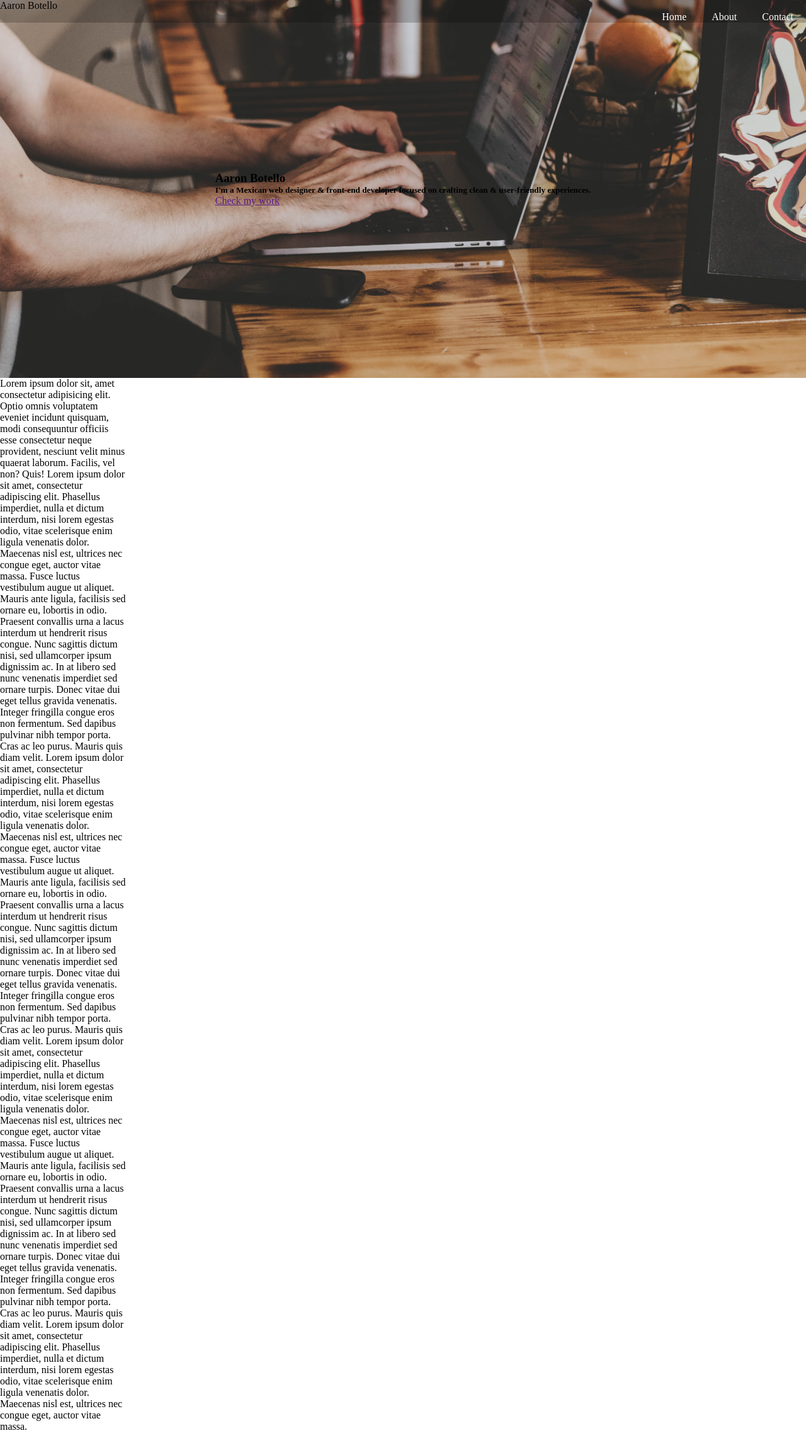
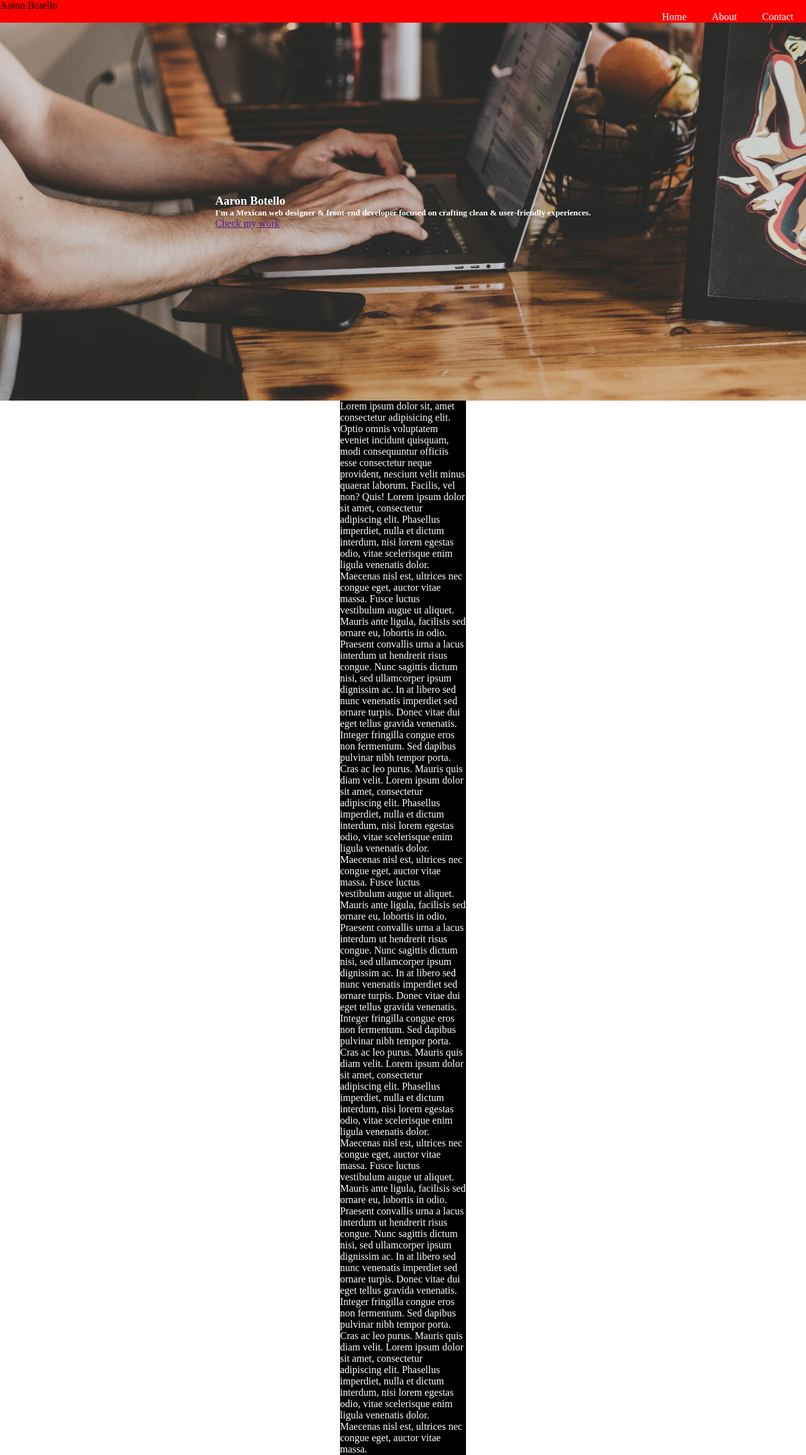
Before and after one commit to Aaron033/porfolio, a PHP site: page /html/index.html in a window 1280 px wide. Shown: the whole page at 63% size. Before the commit the page ends 2270 px from the top, so only its background shows below. Run offline with PHP 8.4, Linux system fonts and the light colour scheme.

Commit message:
code fixed

```diff
--- a/css/style.css
+++ b/css/style.css
@@ -5,7 +5,8 @@ html, * ,body{
 }
 
 nav {
-    background:rgba(0,0,0,0.2);
+    background-color: red;
+    /* background:rgba(0,0,0,0.2); */
     position: sticky;
     top: 0;
 }
@@ -27,6 +28,7 @@ nav ul li {
      color: #fff;
  }
  main{
+     z-index: -1;
  position: relative;
     background-image: url(../images/computer.jpg);
     background-position: center;
@@ -37,6 +39,7 @@ height: 75Vh;
 }
 
 .mainMessage {
+    color: white;
     position: absolute;
     top: 50%;
      left: 50%;
@@ -50,5 +53,9 @@ height: 75Vh;
 
 } */
 article {
-    width : 200px;
+    color : white;
+
+width : 200px;
+margin: 0 auto;
+    background-color: black;
 }
--- a/html/index.html
+++ b/html/index.html
@@ -11,7 +11,7 @@
 
 </head>
 <body>
-        <main>
+
     <nav class="navbar">
         <p>Aaron Botello</p>
      <ul>
@@ -20,7 +20,7 @@
      <li><a href="">Contact</a></li></ul>
       </nav>
 
-
+      <main>
     <div class="mainMessage">
     <h3 class="myName">Aaron Botello</h3>
     <h5>I'm a Mexican web designer & front‑end developer focused on crafting clean  & user‑friendly experiences.</h5>
```
